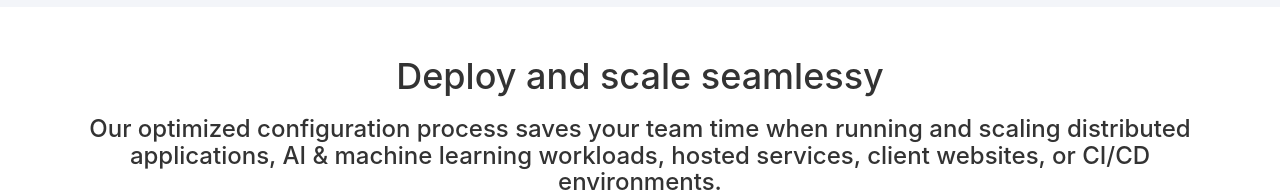
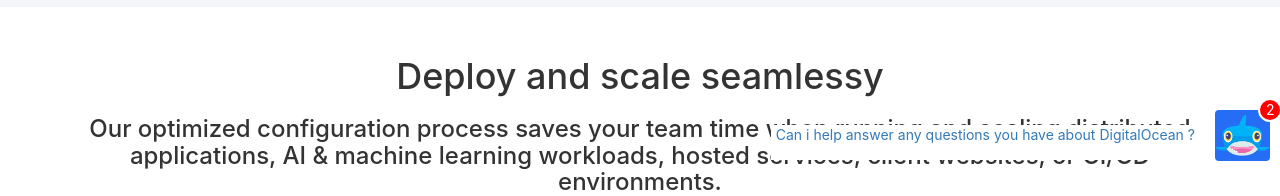
Before and after one commit to Alex93pa/html-css-digitalocean, a plain HTML site: page index.html in a window 1280 px wide. Shown: the part 604-800 px from the top of the page. Drawn offline with nearby package versions, Linux system fonts and the light colour scheme.

```diff
--- a/index.html
+++ b/index.html
@@ -486,5 +486,25 @@
 
 
     </footer>
+
+    <!-- shark -->
+
+    <div class="shark-fixed">
+        <a href="#" class="shark-box">
+            <img src="img/shark.png" class="shark-img">
+            <div class="notifica">
+                <span class="white number">2</span>
+            </div>
+        </a>
+    </div>
+    <div class="cloud-fixed">
+        <a href="#" class="">
+            <p class="cloud-box">Can i help answer any questions you have about DigitalOcean ?</p>
+
+        </a>
+        <span class="triangle"></span>
+
+    </div>
+
 </body>
 </html>
--- a/style.css
+++ b/style.css
@@ -210,3 +210,65 @@ footer{
     line-height: 20px;
     padding: 0;
 }
+
+/* shark */
+
+.shark-fixed{
+    padding-bottom: 15px;
+    position: fixed;
+    right: 10px;
+    bottom: 10px;
+}
+
+.shark-box {
+    width: 55px;
+    display: block;
+    padding: 5px 0;
+    border-radius: 4px;
+    background-color: rgb(38, 109, 246);
+    margin-bottom: 10px;
+    position: relative;
+    float: right;
+}
+
+.shark-img{
+    width: 55px;
+}
+
+.notifica{
+    width: 24px;
+    height: 24px;
+    background-color: red;
+    border: 2px solid white;
+    border-radius: 50px;
+    position: absolute;
+    top: -12px;
+    right: -12px;
+}
+
+.number{
+    margin: 6px;
+}
+
+.cloud-fixed{
+    padding-bottom: 15px;
+    position: fixed;
+    right: 80px;
+    bottom: 36px;
+    background-color: white;
+}
+.cloud-box{
+    display: inline;
+    padding: 5px;
+    max-width: 300px;
+    margin: 0;
+}
+
+.triangle{
+    width: 0px;
+    height: 0px;
+    border-style: solid;
+    border-width: 8px 0 8px 15px;
+    border-color: transparent transparent transparent #ffffff;
+    position: absolute;
+}
```
